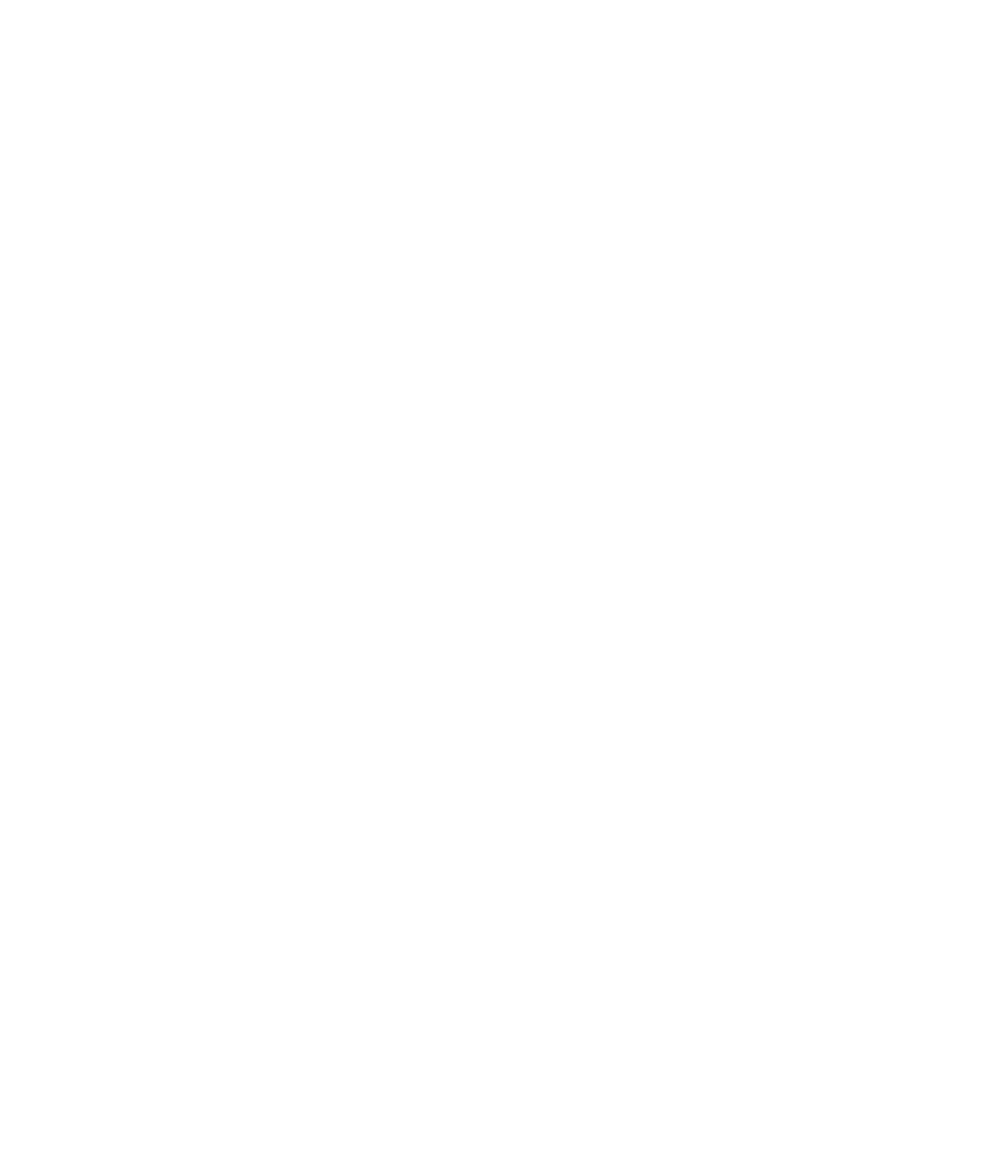
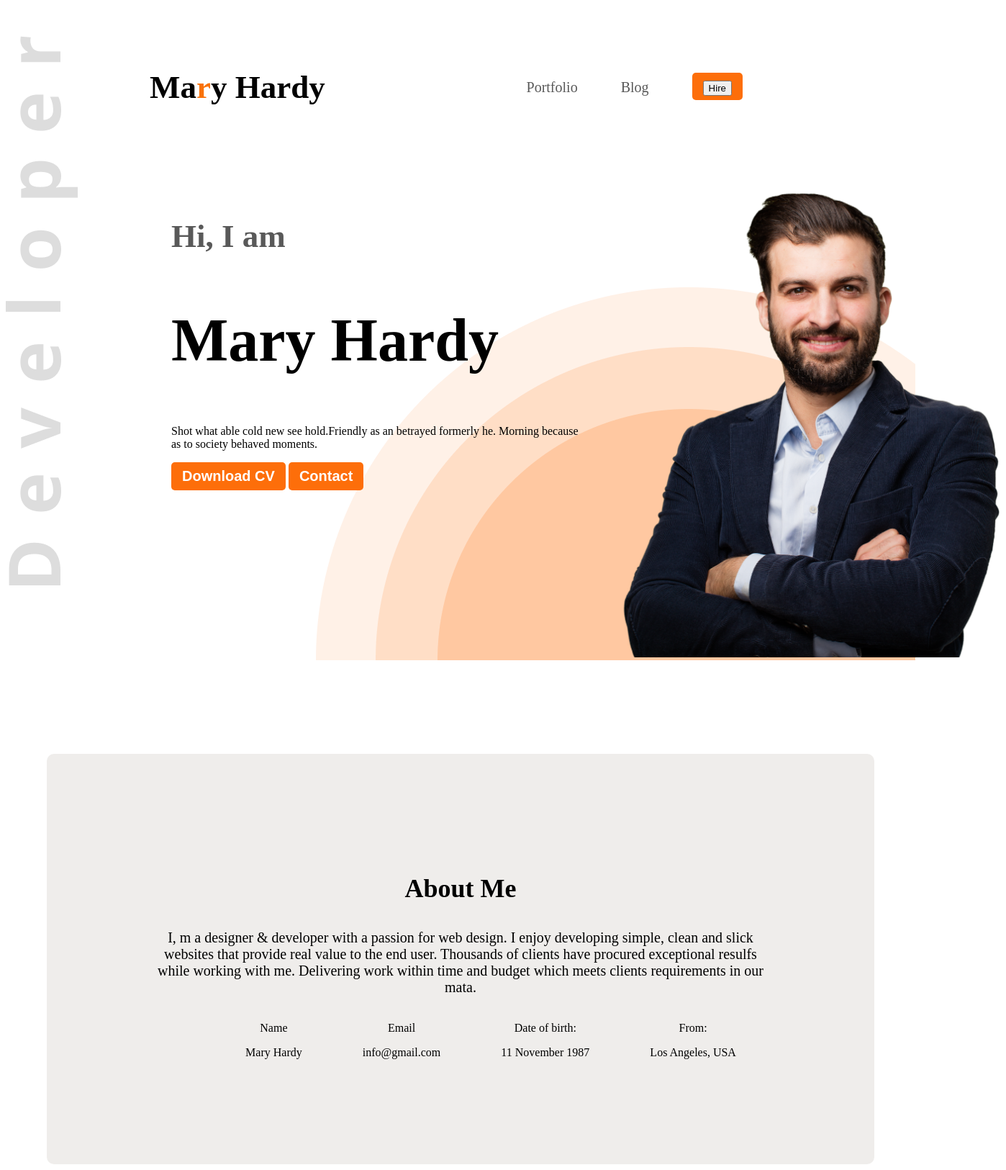
Before and after one commit to person-888/web-developer, a plain HTML site: page index.html in a window 1280 px wide. Shown: the whole page at 72% size, 1398 px wide, since content can reach past the window. Before the commit the page ends 800 px from the top, so only its background shows below. Drawn offline with Linux system fonts and the light colour scheme.

Commit message:
added a index

```diff
--- a/index.html
+++ b/index.html
@@ -4,10 +4,71 @@
     <meta charset="UTF-8">
     <meta name="viewport" content="width=device-width, initial-scale=1.0">
     <title>web-developer</title>
+    <link rel="preconnect" href="https://fonts.googleapis.com">
+<link rel="preconnect" href="https://fonts.gstatic.com" crossorigin>
+<link href="https://fonts.googleapis.com/css2?family=Open+Sans:ital,wght@0,300..800;1,300..800&display=swap" rel="stylesheet">
+    <link rel="stylesheet" href="style/portfolio.css">
 </head>
-<body>
-    <header></header>
-  <main></main>
+<body class="open-sans-web">
+
+    <header class="header">
+        <head class="header secondary-bg"></head>
+        <nav>
+
+            <h3 class="nav-title">Ma<span class="text-primary">r</span>y Hardy</h3>
+            <ul>
+                <li>
+                <a class="dokr-2" href="">Portfolio</a>
+            </li>
+            <li><a class="dokr-2" href="">Blog</a></li>
+            <li><a class="btn-primary" href=""><button>Hire</button> </a></li>
+
+        </nav></body>
+
+
+
+            <div class="banner">
+                <div> <div class="banner-contant"></div>
+                <h4 class="banner-greeting dokr-2">Hi, I  am</h4>
+                <h2 class="banner-title">Mary Hardy</h2>
+                <p class="banner-description">Shot what able cold new see hold.Friendly as an betrayed formerly he. Morning because as to society behaved moments.
+
+                </p>
+                <button class="btn-primary">Download CV</button>
+                <button class="btn-primary">Contact</button></div>
+
+<div>
+                <img class="banner-img"src="images/hardy.png" alt="">
+
+            </div></div>
+    </header>
+  <main>
+    <section class="about secondary-bg">
+        <h3 class="section-title">About Me</h3>
+    <p class="section-descretion">
+        I, m a designer & developer with a passion for web design. I enjoy developing simple, clean and slick websites that provide real value to the end user. Thousands of clients have procured exceptional resulfs while working with me. Delivering work within time and budget which meets clients requirements in our mata.
+    </p>
+    <div class="about-items">
+        <div class=""></div>
+        <div class="about-item">
+            <p class="item-title">Name</p>
+            <p class="item-title-descreption">Mary Hardy </p>
+        </div>
+        <div class="about-item">
+            <p class="item-title">Email</p>
+            <p class="item-title-descreption">info@gmail.com</p>
+        </div>
+        <div class="about-item">
+            <p class="item-title">Date of birth:</p>
+            <p class="item-title-descreption">11 November 1987</p>
+        </div>
+        <div class="about-item">
+            <p class="item-title">From:</p>
+            <p class="item-title-descreption"> Los Angeles, USA </p>
+        </div>
+    </div>
+    </section>
+  </main>
   <footer></footer>
 </body>
 </html>
--- /dev/null
+++ b/style/portfolio.css
@@ -0,0 +1,113 @@
+// <uniquifier>: Use a unique and descriptive class name
+// <weight>: Use a value from 300 to 800
+.open-sans-web {
+    font-family: "Open Sans", sans-serif;
+    font-optical-sizing: auto;
+
+    font-style: normal;
+    font-variation-settings:
+      "wdth" 100;
+  }
+/*nav style*/
+nav{
+    display: flex;
+    align-items: center;
+    justify-content: space-between;
+    margin: 50px 200px;
+}
+.btn-primary{
+    background-color: #FD6E0A;
+    font-weight: bold;
+    color: white;
+    padding: 8px 15px;
+    border-radius: 5px;
+    font-size: 20px;
+    border: none;
+}
+.nav-title {
+    font-weight: 800;
+    font-size: 45px;
+
+}
+/*share style*/
+.secondary-bg{
+    background-color: #efedeb;
+}
+.text-primary{
+    color: rgb(249, 114, 10);
+}
+nav ul li{
+    list-style: none;
+    margin: 20px;
+    margin-right: 40px;
+}
+nav ul li a{
+    text-decoration: none;
+    font-size: 20px;
+}
+.dokr-2{
+    color:#060606aa;
+    align-items: center;
+}
+nav ul {
+display: flex;
+align-items: center;
+}
+.section-title{
+    font-size: 36px;
+    font-weight: bold;
+    color: black;}
+
+.section-descretion{
+font-size: 20px;
+
+color: black;
+}
+/*main style*/
+main{
+    max-width: 1150px;
+    margin: 0 auto;
+}
+/*about style*/
+.about{
+    border-radius: 10px;
+    padding: 130px 150px;
+    text-align: center;
+    margin-top: 130px;
+
+}
+.about-items{
+    display: flex;
+    justify-content:space-around;
+    }
+.item-description{
+font-weight: 600;
+}
+/*banner styles*/
+.banner{
+    display: flex;
+    justify-content: space-between;
+    margin: 0 35px 0 230px;
+}
+.banner-contant{
+    width: 580px;
+}
+.banner-greeting{
+    font-size: 45px;
+    font-weight: 600;
+
+}
+
+.banner-title{
+    font-size: 84px;
+    font-weight:bold;
+}
+.banner-img{
+    width: 580px;
+}
+/*header*/
+.header{
+    background-image: url('../images/developer.png'), url("../images/header_bg.png") ;
+    background-repeat: no-repeat;
+    background-position: top left, bottom right;
+}
```
